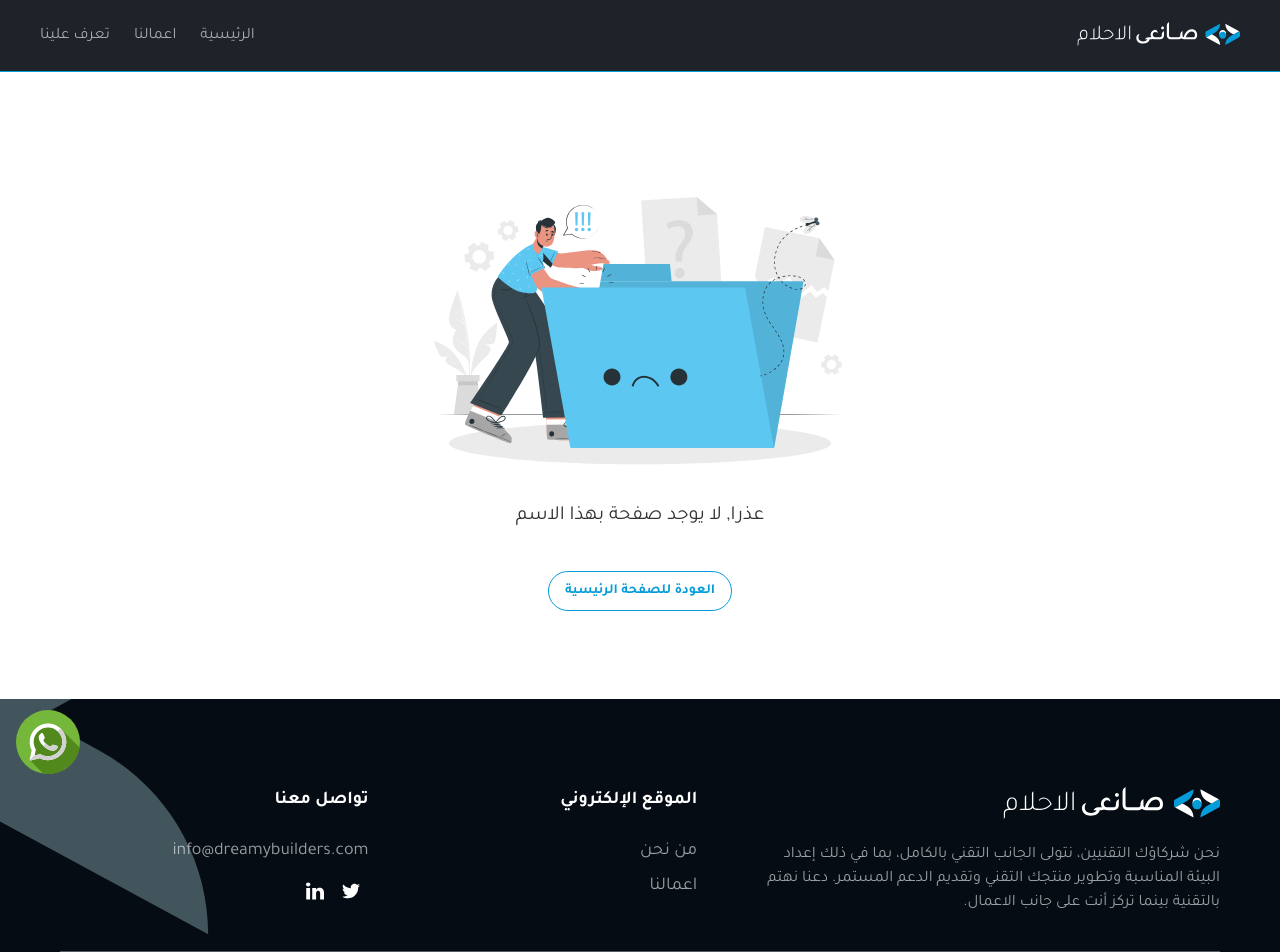
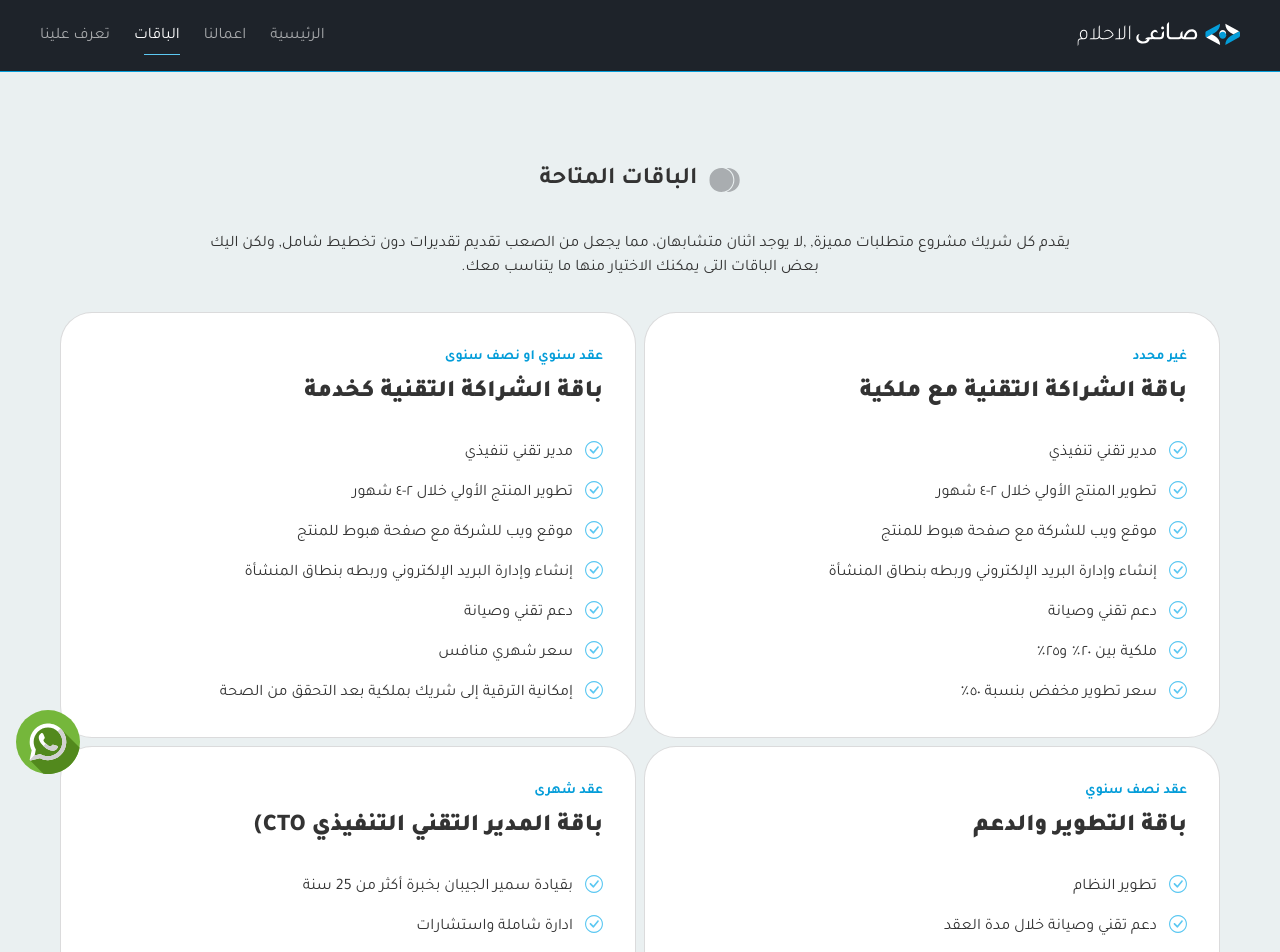
Before and after one commit to islamsayedr/db-site, a React (Vite) app: page /prices in a window 1280 px wide. Shown: the top 952 px of the page. Built offline with nearby package versions, Linux system fonts and the light colour scheme.

Commit message:
pricing plans added

```diff
--- a/src/App.jsx
+++ b/src/App.jsx
@@ -6,7 +6,7 @@ import AboutUs from "./pages/AboutUs";
 import Apply from "./pages/ApplyNow";
 
 // import Services from "./pages/Services";
-// import OurPrices from "./pages/OurPrices";
+import OurPrices from "./pages/OurPrices";
 import OurProcess from "./pages/OurProcess";
 import OurProjects from "./pages/OurProjects";
 
@@ -27,7 +27,7 @@ function App() {
         <Routes>
           <Route index element={<Home baseURL={baseURL} />} />
           {/* <Route path="Services" element={<Services />} /> */}
-          {/* <Route path="prices" element={<OurPrices />} /> */}
+          <Route path="prices" element={<OurPrices />} />
           {/* <Route path="process" element={<OurProcess />} /> */}
           <Route path="projects" element={<OurProjects baseURL={baseURL} />} />
           {/* <Route path="blogs" element={<Blog  baseURL={baseURL} />} /> */}
--- a/src/comp/Header.jsx
+++ b/src/comp/Header.jsx
@@ -39,9 +39,9 @@ export default function Header() {
             {/* <li className={`${styles.navLink} navLink`}>
               <NavLink to="process">كيف يتم الامر</NavLink>
             </li> */}
-            {/* <li className={`${styles.navLink} navLink`}>
-              <NavLink to="prices">الاسعار</NavLink>
-            </li> */}
+            <li className={`${styles.navLink} navLink`}>
+              <NavLink to="prices">الباقات</NavLink>
+            </li>
             {/* <li className={`${styles.navLink} navLink`}>
               <NavLink to="blogs">المدونة</NavLink>
             </li> */}
@@ -77,9 +77,10 @@ const SideBar = (openSideBar) => {
         {/* <li className={`${styles.navLink} navLink`}>
           <NavLink to="process">كيف يتم الامر</NavLink>
         </li> */}
-        {/* <li className={`${styles.navLink} navLink`}>
-          <NavLink to="prices">الاسعار</NavLink>
+        <li className={`${styles.navLink} navLink`}>
+          <NavLink to="prices">الباقات</NavLink>
         </li>
+        {/*
         <li className={`${styles.navLink} navLink`}>
           <NavLink to="blogs">المدونة</NavLink>
         </li>
--- a/src/comp/Priceing.jsx
+++ b/src/comp/Priceing.jsx
@@ -7,48 +7,62 @@ export default function Pricing() {
       <div className={`secContainer ${Styles.container}`}>
         <div className={Styles.title}>
           <img src="./assets/dotIcon.svg" alt="dotIcon" />
-          <h2> بعض الأمثلة على تسعير المشاريع </h2>
+          <h2> الباقات المتاحة</h2>
         </div>
         <p>
           يقدم كل شريك مشروع متطلبات مميزة, ,لا يوجد اثنان متشابهان، مما يجعل من
-          الصعب تقديم تقديرات دون تخطيط شامل. ,أدناه، نحن الخطوط العريضة لمختلف,
-          استراتيجيات التنمية التي نستخدمها كأمثلة.
+          الصعب تقديم تقديرات دون تخطيط شامل, ولكن اليك بعض الباقات التى يمكنك
+          الاختيار منها ما يتناسب معك.
         </p>
-        <div className={Styles.cards}>
+        <div className={Styles.cardCont}>
+          <div className={Styles.cards1}>
             <PricingCard
-            title="أعمال فى مراحل الانشاء"
-            sub="نموذج مصغر"
+              title="باقة الشراكة التقنية مع ملكية"
+              sub="غير محدد"
               points={[
-              " نحن ندير الفريق ",
-              " تسليم MVP الأساسي ",
-              " CTO بدوام جزئي ",
-              "4-5 آلاف دولار و5-10% من الأسهم",
-              " الأسهم التي تم تحديدها بشكل متبادل ",
+                "مدير تقني تنفيذي",
+                "تطوير المنتج الأولي خلال ٢-٤ شهور",
+                "موقع ويب للشركة مع صفحة هبوط للمنتج",
+                "إنشاء وإدارة البريد الإلكتروني وربطه بنطاق المنشأة",
+                "دعم تقني وصيانة",
+                "ملكية بين ٢٠٪ و٢٥٪",
+                "سعر تطوير مخفض بنسبة ٥٠٪",
               ]}
             />
             <PricingCard
-            type="main"
-            title="أعمال تم التحقق منها"
-            sub="أعمال تم التحقق منها"
+              title="باقة الشراكة التقنية كخدمة"
+              sub="عقد سنوي او نصف سنوى"
               points={[
-              " نحن ندير الفريق ",
-              " تسليم MVP الأساسي ",
-              " CTO بدوام جزئي ",
-              "4-5 آلاف دولار و5-10% من الأسهم",
-              " الأسهم التي تم تحديدها بشكل متبادل ",
+                "مدير تقني تنفيذي",
+                "تطوير المنتج الأولي خلال ٢-٤ شهور",
+                "موقع ويب للشركة مع صفحة هبوط للمنتج",
+                "إنشاء وإدارة البريد الإلكتروني وربطه بنطاق المنشأة",
+                "دعم تقني وصيانة",
+                "سعر شهري منافس",
+                "إمكانية الترقية إلى شريك بملكية بعد التحقق من الصحة",
+              ]}
+            />
+          </div>
+          <div className={Styles.cards2}>
+            <PricingCard
+              title="باقة التطوير والدعم"
+              sub="عقد نصف سنوي"
+              points={[
+                "تطوير النظام",
+                "دعم تقني وصيانة خلال مدة العقد",
+                "السعر يحدد حسب المتطلبات",
               ]}
             />
             <PricingCard
-            title="أعمال فى مراحل النمو"
-            sub="تطوير"
+              title="باقة المدير التقني التنفيذي CTO)"
+              sub="عقد شهرى"
               points={[
-              " نحن ندير الفريق ",
-              " تسليم MVP الأساسي ",
-              " CTO بدوام جزئي ",
-              "4-5 آلاف دولار و5-10% من الأسهم",
-              " الأسهم التي تم تحديدها بشكل متبادل ",
+                " بقيادة سمير الجيبان بخبرة أكثر من 25 سنة",
+                " ادارة شاملة واستشارات",
+                " سعر بالساعة حسب الحاجة ",
               ]}
             />
+          </div>
         </div>
       </div>
     </section>
--- a/src/comp/Pricing.module.css
+++ b/src/comp/Pricing.module.css
@@ -19,16 +19,36 @@
     max-width: 900px;
 }
 
-.cards {
+.cardCont {
+    display: flex;
+    flex-direction: column;
+    width: 100%;
+    gap: 8px;
+
+}
+
+.cards1,
+.cards2 {
     display: flex;
     align-items: center;
     gap: 8px;
     width: 100%;
 }
-
-
-@media (max-width: 950px) {
-    .cards {
+.cards1{
+    align-items: end;
+}
+.cards2{
+    align-items: start;
+}
+@media (max-width: 1024px) {
+    .cardCont{
+        gap: 16px;
+    }
+    .cards1, .cards2 {
         flex-direction: column;
     }
+    .cards1 div, .cards2 div{
+        width: 100%;
+        flex: 1;
+    }
 }
--- a/src/comp/PricingCard.jsx
+++ b/src/comp/PricingCard.jsx
@@ -36,7 +36,7 @@ export default function PricingCard({ title, sub, points, type }) {
           );
         })}
       </div>
-      <Btn text="ابدأ الان" to="/apply" type={btnType} />
+      {/* <Btn text="ابدأ الان" to="/apply" type={btnType} /> */}
     </div>
   );
 }
--- a/src/pages/Home.jsx
+++ b/src/pages/Home.jsx
@@ -17,7 +17,7 @@ export default function Home({baseURL}) {
       {/* <Process /> */}
       <LatestProjects baseURL = {baseURL}/>
       {/* <JoinUs /> */}
-      {/* <Pricing /> */}
+      <Pricing />
       {/* <Review baseURL={baseURL}/> */}
       {/* <LatestArticles baseURL = {baseURL} /> */}
       {/* <FAQ baseURL = {baseURL}/> */}
```
Lines whose indentation alone changed are shown as unchanged.
